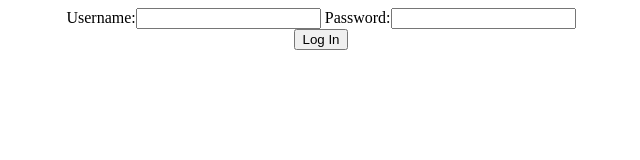
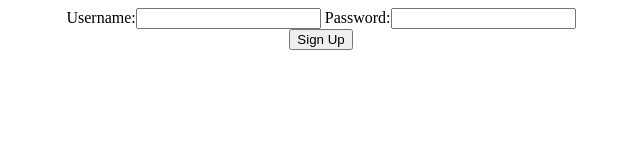
Before and after one commit to ajg7/front-end, a React (Create React App) app: page /signup in a window 1280 px wide. Shown: the top 160 px of the page, without its empty margins (319-959 px from the left). Built offline with nearby package versions, Linux system fonts and the light colour scheme.

Commit message:
changed login button to sign up button:

```diff
--- a/src/components/SignupForm.js
+++ b/src/components/SignupForm.js
@@ -23,7 +23,6 @@ const SignupForm = () => {
     }
 
 
-    const [loginObj, setLoginObj] = useState({});
     const [formValues, setFormValues] = useState(initialFormValues);
     const [formErrors, setFormErrors] = useState(initialFormErrors);
 
@@ -96,7 +95,7 @@ const SignupForm = () => {
                         />
                     </label>
                 </div>
-                <button>Log In</button>
+                <button>Sign Up</button>
             </form>
         </>
     )
```
